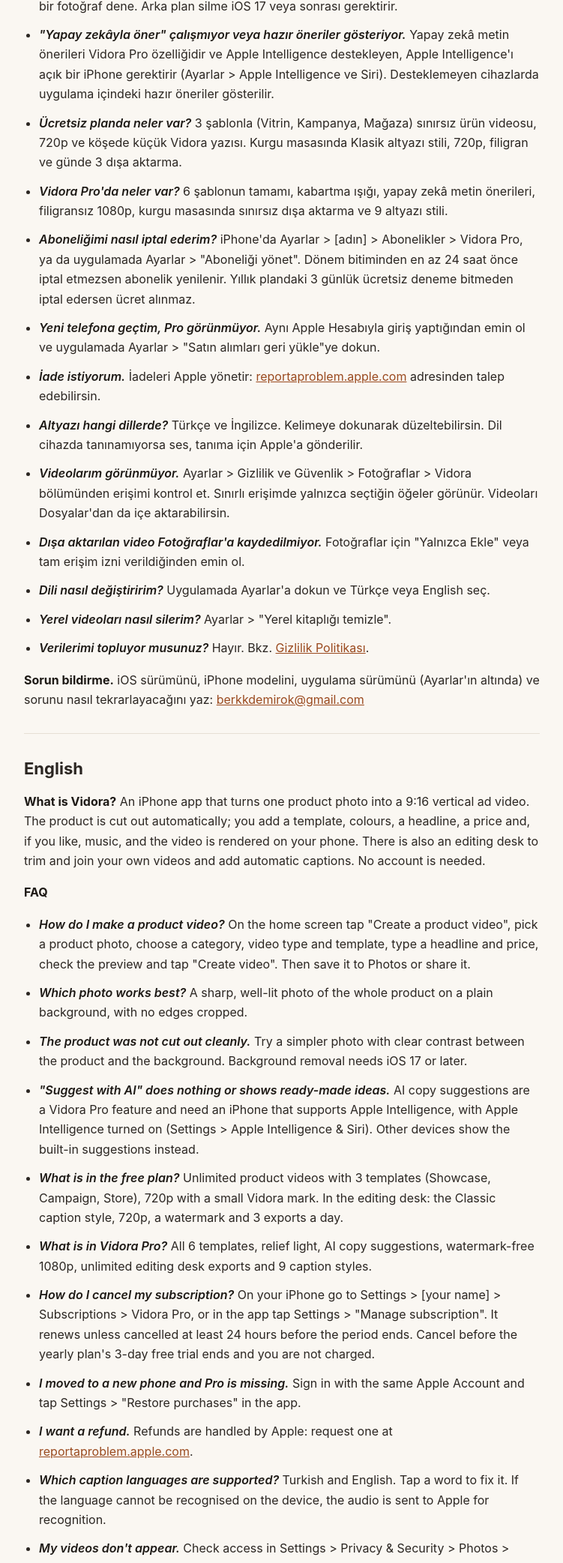
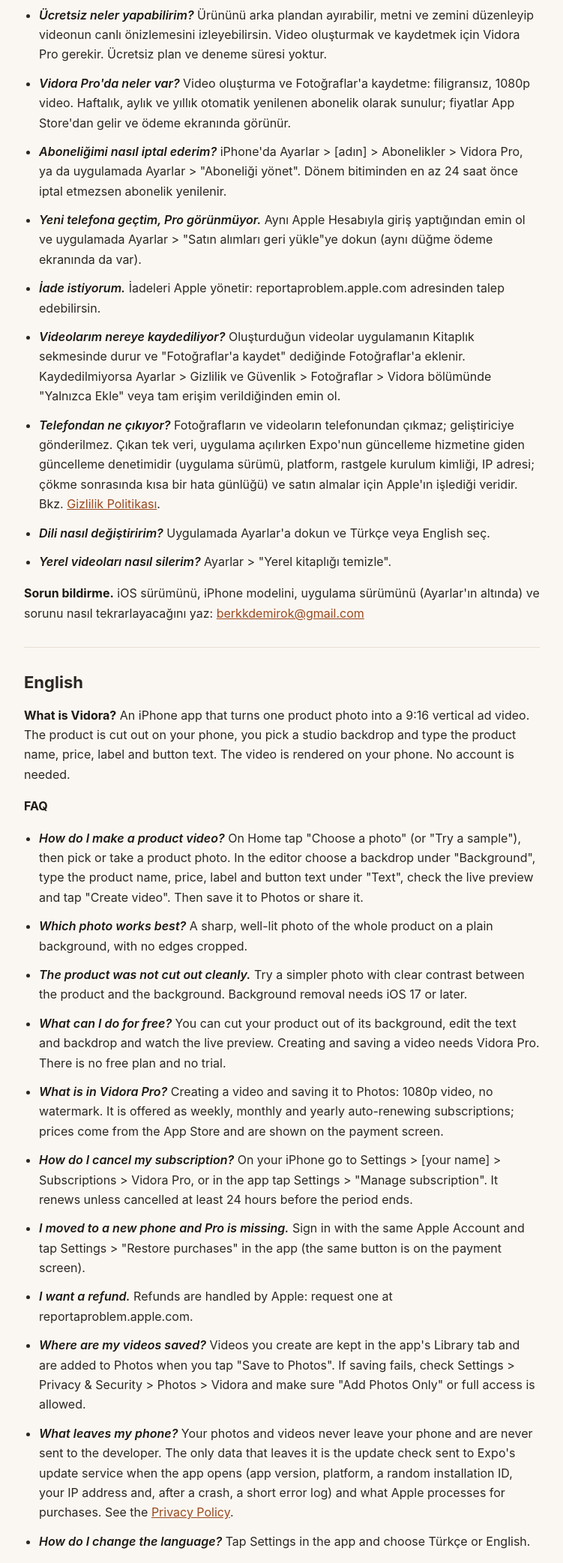
Before and after one commit to berkdemirokk/berkdemirokk.github.io, a plain HTML site: page vidora/support/index.html in a window 1280 px wide. Shown: the part 715-2800 px from the top of the page at 75% size, without its empty margins (264-1015 px from the left). Drawn offline with Linux system fonts and the light colour scheme.

Commit message:
Update Vidora privacy, support and landing pages for version 1.0
Describes the single-flow build: on-device cut-out and render, Vidora Pro,
the launch-time update check, and a corrected contact address.

Co-Authored-By: Claude Fable 5.2 <noreply@anthropic.com>

```diff
--- a/vidora/support/index.html
+++ b/vidora/support/index.html
@@ -31,7 +31,7 @@
   <a class="home" href="../">&larr; Vidora</a>
 
   <h1>Vidora – Destek / Support</h1>
-  <p class="meta">Son güncelleme / Last updated: 2026-11-15<br>
+  <p class="meta">Son güncelleme / Last updated: 2026-11-16<br>
   E-posta / Email: <a href="mailto:berkkdemirok@gmail.com">berkkdemirok@gmail.com</a></p>
   <p class="lang-nav"><a href="#tr">Türkçe</a> · <a href="#en">English</a> · <a href="#oss">Açık kaynak / Open source</a></p>
 
@@ -40,29 +40,27 @@
   <section id="tr" lang="tr">
     <h2>Türkçe</h2>
 
-    <p><strong>Vidora nedir?</strong> Tek bir ürün fotoğrafını 9:16 dikey reklam videosuna çeviren iPhone uygulaması. Ürün otomatik olarak arka plandan ayrılır, şablon, renk, başlık, fiyat ve istersen müzik eklenir; video telefonunda oluşturulur. Ayrıca kendi videolarını kırpıp birleştirebileceğin ve otomatik altyazı ekleyebileceğin bir kurgu masası vardır. Hesap gerekmez.</p>
+    <p><strong>Vidora nedir?</strong> Tek bir ürün fotoğrafını 9:16 dikey reklam videosuna çeviren iPhone uygulaması. Ürün telefonunda arka plandan ayrılır, bir stüdyo zemini seçer; ürün adı, fiyat, etiket ve buton yazısını yazarsın. Video telefonunda oluşturulur. Hesap gerekmez.</p>
 
     <p><strong>Sık sorulanlar</strong></p>
 
     <ul>
-      <li><em>Ürün videosu nasıl yapılır?</em> Ana ekranda "Ürün videosu oluştur"a dokun, ürün fotoğrafını seç, kategori, video türü ve şablon seç, başlık ve fiyatı yaz, önizlemeye bak ve "Videoyu oluştur"a dokun. Sonra Fotoğraflar'a kaydet veya paylaş.</li>
+      <li><em>Ürün videosu nasıl yapılır?</em> Ana ekranda "Fotoğraf seç"e dokun (ya da "Örnekle dene"), ürün fotoğrafını seç ya da çek. Düzenleyicide "Arka plan"dan bir zemin seç, "Metin"den ürün adı, fiyat, etiket ve buton yazısını yaz, canlı önizlemeye bak ve "Videoyu oluştur"a dokun. Sonra Fotoğraflar'a kaydet veya paylaş.</li>
       <li><em>Hangi fotoğraf en iyi sonucu verir?</em> Ürünün tamamının göründüğü, düz ve sade bir zeminde, iyi ışıkta çekilmiş net bir fotoğraf. Ürünün kenarları kesilmemiş olmalı.</li>
       <li><em>Ürün arka plandan düzgün ayrılmadı.</em> Ürünle zemin arasında renk farkı olan, daha sade bir fotoğraf dene. Arka plan silme iOS 17 veya sonrası gerektirir.</li>
-      <li><em>"Yapay zekâyla öner" çalışmıyor veya hazır öneriler gösteriyor.</em> Yapay zekâ metin önerileri Vidora Pro özelliğidir ve Apple Intelligence destekleyen, Apple Intelligence'ı açık bir iPhone gerektirir (Ayarlar &gt; Apple Intelligence ve Siri). Desteklemeyen cihazlarda uygulama içindeki hazır öneriler gösterilir.</li>
-      <li><em>Ücretsiz planda neler var?</em> 3 şablonla (Vitrin, Kampanya, Mağaza) sınırsız ürün videosu, 720p ve köşede küçük Vidora yazısı. Kurgu masasında Klasik altyazı stili, 720p, filigran ve günde 3 dışa aktarma.</li>
-      <li><em>Vidora Pro'da neler var?</em> 6 şablonun tamamı, kabartma ışığı, yapay zekâ metin önerileri, filigransız 1080p, kurgu masasında sınırsız dışa aktarma ve 9 altyazı stili.</li>
-      <li><em>Aboneliğimi nasıl iptal ederim?</em> iPhone'da Ayarlar &gt; [adın] &gt; Abonelikler &gt; Vidora Pro, ya da uygulamada Ayarlar &gt; "Aboneliği yönet". Dönem bitiminden en az 24 saat önce iptal etmezsen abonelik yenilenir. Yıllık plandaki 3 günlük ücretsiz deneme bitmeden iptal edersen ücret alınmaz.</li>
-      <li><em>Yeni telefona geçtim, Pro görünmüyor.</em> Aynı Apple Hesabıyla giriş yaptığından emin ol ve uygulamada Ayarlar &gt; "Satın alımları geri yükle"ye dokun.</li>
-      <li><em>İade istiyorum.</em> İadeleri Apple yönetir: <a href="https://reportaproblem.apple.com">reportaproblem.apple.com</a> adresinden talep edebilirsin.</li>
-      <li><em>Altyazı hangi dillerde?</em> Türkçe ve İngilizce. Kelimeye dokunarak düzeltebilirsin. Dil cihazda tanınamıyorsa ses, tanıma için Apple'a gönderilir.</li>
-      <li><em>Videolarım görünmüyor.</em> Ayarlar &gt; Gizlilik ve Güvenlik &gt; Fotoğraflar &gt; Vidora bölümünden erişimi kontrol et. Sınırlı erişimde yalnızca seçtiğin öğeler görünür. Videoları Dosyalar'dan da içe aktarabilirsin.</li>
-      <li><em>Dışa aktarılan video Fotoğraflar'a kaydedilmiyor.</em> Fotoğraflar için "Yalnızca Ekle" veya tam erişim izni verildiğinden emin ol.</li>
+      <li><em>Ücretsiz neler yapabilirim?</em> Ürününü arka plandan ayırabilir, metni ve zemini düzenleyip videonun canlı önizlemesini izleyebilirsin. Video oluşturmak ve kaydetmek için Vidora Pro gerekir. Ücretsiz plan ve deneme süresi yoktur.</li>
+      <li><em>Vidora Pro'da neler var?</em> Video oluşturma ve Fotoğraflar'a kaydetme: filigransız, 1080p video. Haftalık, aylık ve yıllık otomatik yenilenen abonelik olarak sunulur; fiyatlar App Store'dan gelir ve ödeme ekranında görünür.</li>
+      <li><em>Aboneliğimi nasıl iptal ederim?</em> iPhone'da Ayarlar &gt; [adın] &gt; Abonelikler &gt; Vidora Pro, ya da uygulamada Ayarlar &gt; "Aboneliği yönet". Dönem bitiminden en az 24 saat önce iptal etmezsen abonelik yenilenir.</li>
+      <li><em>Yeni telefona geçtim, Pro görünmüyor.</em> Aynı Apple Hesabıyla giriş yaptığından emin ol ve uygulamada Ayarlar &gt; "Satın alımları geri yükle"ye dokun (aynı düğme ödeme ekranında da var).</li>
+      <li><em>İade istiyorum.</em> İadeleri Apple yönetir: reportaproblem.apple.com adresinden talep edebilirsin.</li>
+      <li><em>Videolarım nereye kaydediliyor?</em> Oluşturduğun videolar uygulamanın Kitaplık sekmesinde durur ve "Fotoğraflar'a kaydet" dediğinde Fotoğraflar'a eklenir. Kaydedilmiyorsa Ayarlar &gt; Gizlilik ve Güvenlik &gt; Fotoğraflar &gt; Vidora bölümünde "Yalnızca Ekle" veya tam erişim verildiğinden emin ol.</li>
+      <li><em>Telefondan ne çıkıyor?</em> Fotoğrafların ve videoların telefonundan çıkmaz; geliştiriciye gönderilmez. Çıkan tek veri, uygulama açılırken Expo'nun güncelleme hizmetine giden güncelleme denetimidir (uygulama sürümü, platform, rastgele kurulum kimliği, IP adresi; çökme sonrasında kısa bir hata günlüğü) ve satın almalar için Apple'ın işlediği veridir. Bkz. <a href="https://berkdemirokk.github.io/vidora/privacy">Gizlilik Politikası</a>.</li>
       <li><em>Dili nasıl değiştiririm?</em> Uygulamada Ayarlar'a dokun ve Türkçe veya English seç.</li>
       <li><em>Yerel videoları nasıl silerim?</em> Ayarlar &gt; "Yerel kitaplığı temizle".</li>
-      <li><em>Verilerimi topluyor musunuz?</em> Hayır. Bkz. <a href="https://berkdemirokk.github.io/vidora/privacy">Gizlilik Politikası</a>.</li>
     </ul>
 
     <p><strong>Sorun bildirme.</strong> iOS sürümünü, iPhone modelini, uygulama sürümünü (Ayarlar'ın altında) ve sorunu nasıl tekrarlayacağını yaz: <a href="mailto:berkkdemirok@gmail.com">berkkdemirok@gmail.com</a></p>
+
   </section>
 
   <hr>
@@ -70,29 +68,27 @@
   <section id="en" lang="en">
     <h2>English</h2>
 
-    <p><strong>What is Vidora?</strong> An iPhone app that turns one product photo into a 9:16 vertical ad video. The product is cut out automatically; you add a template, colours, a headline, a price and, if you like, music, and the video is rendered on your phone. There is also an editing desk to trim and join your own videos and add automatic captions. No account is needed.</p>
+    <p><strong>What is Vidora?</strong> An iPhone app that turns one product photo into a 9:16 vertical ad video. The product is cut out on your phone, you pick a studio backdrop and type the product name, price, label and button text. The video is rendered on your phone. No account is needed.</p>
 
     <p><strong>FAQ</strong></p>
 
     <ul>
-      <li><em>How do I make a product video?</em> On the home screen tap "Create a product video", pick a product photo, choose a category, video type and template, type a headline and price, check the preview and tap "Create video". Then save it to Photos or share it.</li>
+      <li><em>How do I make a product video?</em> On Home tap "Choose a photo" (or "Try a sample"), then pick or take a product photo. In the editor choose a backdrop under "Background", type the product name, price, label and button text under "Text", check the live preview and tap "Create video". Then save it to Photos or share it.</li>
       <li><em>Which photo works best?</em> A sharp, well-lit photo of the whole product on a plain background, with no edges cropped.</li>
       <li><em>The product was not cut out cleanly.</em> Try a simpler photo with clear contrast between the product and the background. Background removal needs iOS 17 or later.</li>
-      <li><em>"Suggest with AI" does nothing or shows ready-made ideas.</em> AI copy suggestions are a Vidora Pro feature and need an iPhone that supports Apple Intelligence, with Apple Intelligence turned on (Settings &gt; Apple Intelligence &amp; Siri). Other devices show the built-in suggestions instead.</li>
-      <li><em>What is in the free plan?</em> Unlimited product videos with 3 templates (Showcase, Campaign, Store), 720p with a small Vidora mark. In the editing desk: the Classic caption style, 720p, a watermark and 3 exports a day.</li>
-      <li><em>What is in Vidora Pro?</em> All 6 templates, relief light, AI copy suggestions, watermark-free 1080p, unlimited editing desk exports and 9 caption styles.</li>
-      <li><em>How do I cancel my subscription?</em> On your iPhone go to Settings &gt; [your name] &gt; Subscriptions &gt; Vidora Pro, or in the app tap Settings &gt; "Manage subscription". It renews unless cancelled at least 24 hours before the period ends. Cancel before the yearly plan's 3-day free trial ends and you are not charged.</li>
-      <li><em>I moved to a new phone and Pro is missing.</em> Sign in with the same Apple Account and tap Settings &gt; "Restore purchases" in the app.</li>
-      <li><em>I want a refund.</em> Refunds are handled by Apple: request one at <a href="https://reportaproblem.apple.com">reportaproblem.apple.com</a>.</li>
-      <li><em>Which caption languages are supported?</em> Turkish and English. Tap a word to fix it. If the language cannot be recognised on the device, the audio is sent to Apple for recognition.</li>
-      <li><em>My videos don't appear.</em> Check access in Settings &gt; Privacy &amp; Security &gt; Photos &gt; Vidora. With limited access only the items you selected are shown. You can also import videos from Files.</li>
-      <li><em>The exported video isn't saved to Photos.</em> Make sure "Add Photos Only" or full access is allowed.</li>
+      <li><em>What can I do for free?</em> You can cut your product out of its background, edit the text and backdrop and watch the live preview. Creating and saving a video needs Vidora Pro. There is no free plan and no trial.</li>
+      <li><em>What is in Vidora Pro?</em> Creating a video and saving it to Photos: 1080p video, no watermark. It is offered as weekly, monthly and yearly auto-renewing subscriptions; prices come from the App Store and are shown on the payment screen.</li>
+      <li><em>How do I cancel my subscription?</em> On your iPhone go to Settings &gt; [your name] &gt; Subscriptions &gt; Vidora Pro, or in the app tap Settings &gt; "Manage subscription". It renews unless cancelled at least 24 hours before the period ends.</li>
+      <li><em>I moved to a new phone and Pro is missing.</em> Sign in with the same Apple Account and tap Settings &gt; "Restore purchases" in the app (the same button is on the payment screen).</li>
+      <li><em>I want a refund.</em> Refunds are handled by Apple: request one at reportaproblem.apple.com.</li>
+      <li><em>Where are my videos saved?</em> Videos you create are kept in the app's Library tab and are added to Photos when you tap "Save to Photos". If saving fails, check Settings &gt; Privacy &amp; Security &gt; Photos &gt; Vidora and make sure "Add Photos Only" or full access is allowed.</li>
+      <li><em>What leaves my phone?</em> Your photos and videos never leave your phone and are never sent to the developer. The only data that leaves it is the update check sent to Expo's update service when the app opens (app version, platform, a random installation ID, your IP address and, after a crash, a short error log) and what Apple processes for purchases. See the <a href="https://berkdemirokk.github.io/vidora/privacy">Privacy Policy</a>.</li>
       <li><em>How do I change the language?</em> Tap Settings in the app and choose Türkçe or English.</li>
       <li><em>How do I delete local videos?</em> Settings &gt; "Erase local library".</li>
-      <li><em>Do you collect my data?</em> No. See the <a href="https://berkdemirokk.github.io/vidora/privacy">Privacy Policy</a>.</li>
     </ul>
 
     <p><strong>Report a problem.</strong> Include your iOS version, iPhone model, app version (bottom of Settings) and the steps to reproduce: <a href="mailto:berkkdemirok@gmail.com">berkkdemirok@gmail.com</a></p>
+
   </section>
 
   <hr>
```
